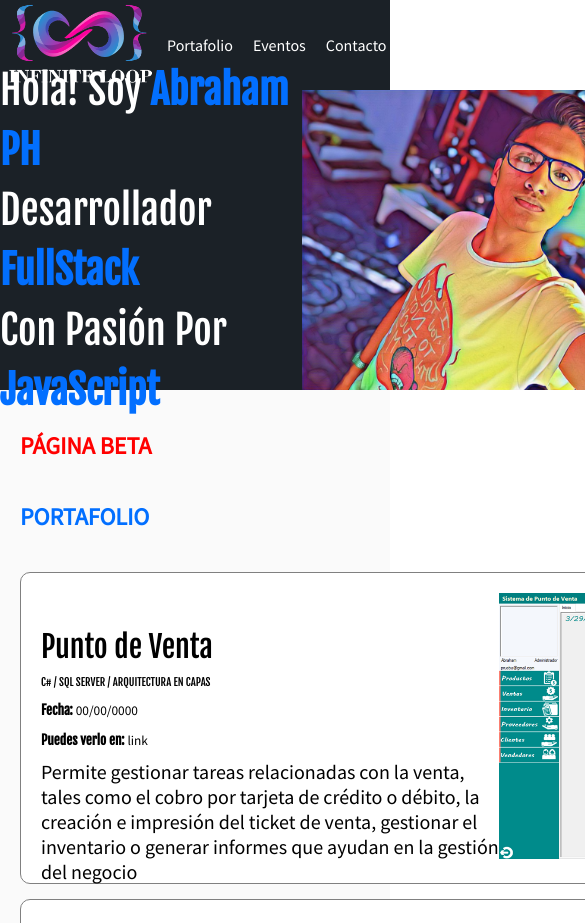
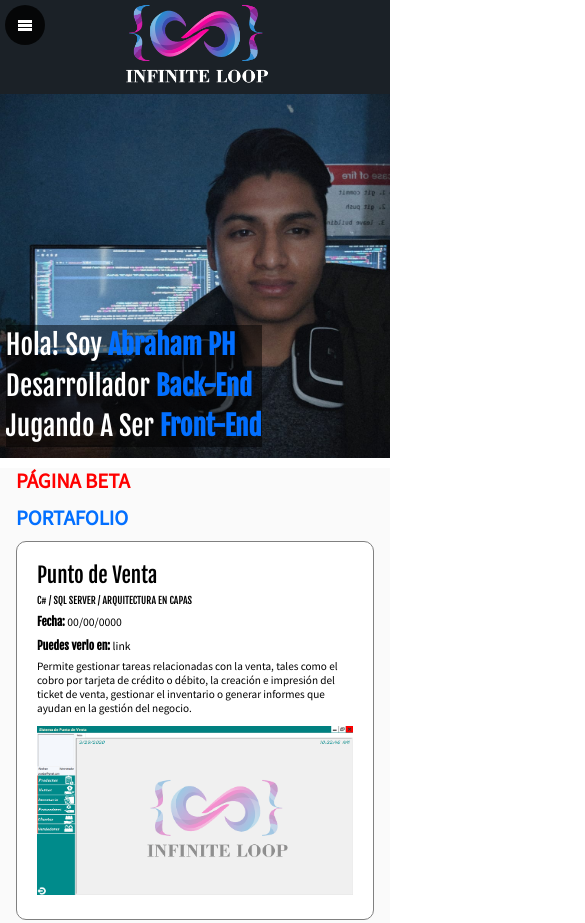
Before and after one commit to AbrahamPH16/Portafolio, a plain HTML site: page index.html in a window 390 px wide. Shown: the top 923 px of the page, 585 px wide, since content can reach past the window. Drawn offline with Linux system fonts and the light colour scheme.

Commit message:
Se realizo responsive

```diff
--- a/css/estilos.css
+++ b/css/estilos.css
@@ -55,6 +55,7 @@ figure{
     display: flex;
     align-items: center;
     justify-content: space-between;
+    flex-wrap: wrap;
 }
 
 .hero-image{
@@ -89,6 +90,7 @@ figure{
     display: flex;
     align-items: center;
     justify-content: space-between;
+    flex-wrap: wrap;
 }
 .project-title{
     font-size: 30px;
@@ -98,20 +100,25 @@ figure{
 }
 
 .project-details{
-    width: 500px;
-    height: 200px;
+    width: 50%;
 }
 
 .project-imageContainer{
-    width: 500px;
+    width: 50%;
+}
+
+.project-imageContainer img{
+    max-width: 100%;
+    width: 100%;
 }
 .header{
     background-color: #1b2127;
     color: white;
     display: flex;
     height: 90px;
-
+    align-items: center;
     justify-content: space-between;
+    flex-wrap: wrap;
 }
 
 .header a{
@@ -161,6 +168,7 @@ figure{
     display: flex;
     align-items: center;
     justify-content: space-evenly;
+    flex-wrap: wrap;
 }
 .footer img{
     vertical-align: middle;
@@ -180,8 +188,8 @@ figure{
 }
 .event{
 
-    margin: 10px;
-    width: 480px;
+    margin: 1%;
+    width: 48%;
     flex-shrink: 0;
     border-radius: 10px;
     overflow: hidden;
@@ -189,8 +197,8 @@ figure{
 }
 
 .event img{
-    width: 480px;
-    height: 200px;
+    width: 100%;
+    height: 100%;
     }
 
 .event-detail{
@@ -221,6 +229,7 @@ figure{
     display: flex;
     align-items: center;
     justify-content: space-between;
+    flex-wrap: wrap;
 }
 
 .social{
@@ -277,7 +286,8 @@ figure{
 }
 
 .container{
-    width: 1000px;
+    max-width: 1000px;
+    flex: 1;
     margin: 0 auto;
     display: inherit;
     justify-content: inherit;
@@ -294,3 +304,216 @@ figure{
     color: red;
     align-content: center;
 }
+
+.burger-button{
+    width: 40px;
+    height: 40px;
+    border-radius: 50%;
+    background-color:rgba(0,0,0,.8);
+    display: none;
+    align-items: center;
+    justify-content: center;
+    position: fixed;
+    z-index: 4;
+    left: 5px;
+    top: 5px;
+    color: white;
+
+}
+
+
+@media screen and (max-width:1023px){
+    /* Desktop */
+
+    .event-list-title{
+        margin-left: 0;
+    }
+    .portfolio{
+        padding: 0;
+    }
+    .container{
+        padding: 0 1em;
+
+    }
+    .hero{
+        height: 400px;
+        position: relative;
+        overflow: hidden;
+        padding: 2em;
+    }
+
+    .hero img{
+        position: absolute;
+        z-index: 1;
+        left: 0;
+        right: 0;
+        top: 0;
+        bottom: 0;
+        width: 100%;
+        height: 100%;
+    }
+
+    h1{
+        font-size: 2em;
+        z-index: 2;
+    }
+}
+
+@media screen and (max-width: 767px){
+    /* Tablet */
+
+    h1{
+        position: absolute;
+        bottom: 3%;
+        left: 1.5%;
+        font-size: 1.7em;
+        background: rgba(0,0,0,0.5);
+    }
+    .hero{
+        height: 300px;
+    }
+    .hero img{
+        width: 100%;
+        height: 100%;
+    }
+    h2{
+        font-size: 1.3em ;
+        margin: .5em 0;
+    }
+    .burger-button{
+        display: flex;
+    }
+    .header{
+        display: block;
+        height: auto;
+    }
+    .header ol{
+        display: block;
+    }
+    .header ol li{
+        height: 50px;
+    }
+    .header a{
+        justify-content: center;
+        height: 20px;
+        font-size: 2em;
+        text-decoration: underline;
+        margin-bottom: 0.5em;
+    }
+
+    .header .logo{
+        text-align: center;
+    }
+
+    .menu{
+        position: fixed;
+        background-color:rgba(2,111,255,0.9);
+        z-index: 3;
+        top: 0;
+        left: -100vw;
+        width: 100vw;
+        bottom: 0;
+        display: flex;
+        align-items: center;
+        justify-content: center;
+        transition: .3s;
+    }
+
+    .menu.is-active{
+        left:0;
+    }
+
+    .project{
+        display: block;
+    }
+
+    .project-imageContainer{
+        width:auto;
+        text-align: center;
+    }
+
+    .project-details{
+        width: auto;
+    }
+
+    .project-course, .project-date, .project-url{
+        margin:.4em 0;
+    }
+
+    .project-title{
+        font-size: 1.5em;
+        margin-bottom: .3em;
+    }
+
+    .project-url{
+        font-size: 1em;
+    }
+
+    .project-course{
+        font-size: .7em;
+    }
+
+    .project-date{
+        font-size: 1em;
+    }
+
+    .project-description{
+        font-size: .8em;
+    }
+
+    .event{
+        width: auto;
+        flex-shrink: initial;
+    }
+
+    .event img{
+        width: 100%;
+        height: 100%;
+    }
+
+
+
+}
+
+@media screen and (max-width: 480px){
+    /* Android or Iphone */
+    .project-details{
+        font-size: 14px;
+    }
+
+    .event-detail{
+        margin: -2em .5em .5em;
+        padding: 1em;
+    }
+
+    .contact{
+        height: auto;
+        padding: 1em 0;
+        text-align: center;
+        display: block;
+    }
+
+    .form-email button{
+        margin: 1em auto;
+    }
+
+    .form-email h3{
+        margin-top: 0;
+    }
+}
+
+@media screen and (max-width: 320px){
+    /* Iphone or Android */
+    .hero{
+        height: initial;
+    }
+    h1{
+        position: initial;
+        font-size: 1em;
+        background: rgba(0,0,0,0.5);
+    }
+
+    .hero{
+        padding: 2em 1em;
+    }
+}
--- /dev/null
+++ b/css/fonts.css
@@ -0,0 +1,41 @@
+@font-face {
+    font-family: 'icomoon';
+    src:  url('../fonts/icomoon.eot?clv26c');
+    src:  url('../fonts/icomoon.eot?clv26c#iefix') format('embedded-opentype'),
+      url('../fonts/icomoon.ttf?clv26c') format('truetype'),
+      url('../fonts/icomoon.woff?clv26c') format('woff'),
+      url('../fonts/icomoon.svg?clv26c#icomoon') format('svg');
+    font-weight: normal;
+    font-style: normal;
+    font-display: block;
+  }
+
+  [class^="icon-"], [class*=" icon-"] {
+    /* use !important to prevent issues with browser extensions that change fonts */
+    font-family: 'icomoon' !important;
+    speak: never;
+    font-style: normal;
+    font-weight: normal;
+    font-variant: normal;
+    text-transform: none;
+    line-height: 1;
+
+    /* Better Font Rendering =========== */
+    -webkit-font-smoothing: antialiased;
+    -moz-osx-font-smoothing: grayscale;
+  }
+
+  .icon-github:before {
+    content: "\e901";
+  }
+  .icon-twitter:before {
+    content: "\e902";
+    color: #1da1f2;
+  }
+  .icon-facebook:before {
+    content: "\e903";
+    color: #1877f2;
+  }
+  .icon-menu:before {
+    content: "\e900";
+  }
--- a/index.html
+++ b/index.html
@@ -1,26 +1,32 @@
 <!DOCTYPE html>
 <html lang="es">
+
 <head>
     <meta charset="UTF-8">
-        <title> Abraham Pacheco  </title>
+    <title> Abraham Pacheco </title>
     <link rel="icon" type="image/png" href="images/Banner1.png">
+    <!-- <link rel="stylesheet" href="css/media.css" media="screen and (max-width:768px)"/> -->
     <link rel="stylesheet" href="css/estilos.css">
+    <link rel="stylesheet" href="css/fonts.css">
     <link href="https://fonts.googleapis.com/css?family=Fjalla+One|Source+Sans+Pro&display=swap" rel="stylesheet">
+    <meta name="viewport" content="width=device-width, initial-scale=1.0">
 </head>
+
 <body>
+    <i class="icon-menu burger-button" id="burger-menu"></i>
     <header class="header">
         <div class="container">
             <figure class="logo">
                 <img src="images/Banner1.png" alt="Logo de Empresa" height="90">
             </figure>
 
-         <nav class="menu">
+            <nav class="menu" id="nav">
                 <ol>
                     <li>
                         <a href="#portafolio" class="link">Portafolio</a>
                     </li>
                     <li>
-                    <a href="#eventos" class="link">Eventos</a>
+                        <a href="#eventos" class="link">Certificados</a>
                     </li>
                     <li>
                         <a href="#contacto" class="link">Contacto</a>
@@ -32,14 +38,14 @@
     <section class="hero">
         <div class="container">
             <h1>
-                    Hola! Soy <strong class="name"> Abraham PH </strong> <br> Desarrollador <strong class="name"> FullStack </strong>  <br>Con Pasi&oacute;n Por <strong>JavaScript</strong>
+                Hola! Soy <strong class="name"> Abraham PH </strong> <br> Desarrollador <strong class="name"> Back-End
+                </strong> <br>Jugando A Ser <strong>Front-End</strong>
             </h1>
-                <img src="images/hero2.jpg" class="hero-image" width="500" height="300" alt="Hero">
+            <img src="images/F6.jpeg" class="hero-image" width="500" height="300" alt="Hero">
         </div>
 
-            <!--<img src="images/hero1.jpg" width="500" height="300" alt="Hero"> -->
+
     </section>
-        <!--Portafolio-->
     <section id="portafolio" class="portfolio">
         <div class="container">
             <h2 class="beta">P&aacute;gina Beta</h2>
@@ -51,12 +57,14 @@
                     <p class="project-date"><small><strong> Fecha: </strong> 00/00/0000 </small> </p>
                     <p class="project-url"><small><strong> Puedes verlo en: </strong> link </small> </p>
                     <p class="project-description">
-                            Permite gestionar tareas relacionadas con la venta, tales como el cobro por tarjeta de crédito o débito, la creación e impresión del ticket de venta, gestionar el inventario o generar informes que ayudan en la gestión del negocio
+                        Permite gestionar tareas relacionadas con la venta, tales como el cobro por tarjeta de crédito o
+                        débito, la creación e impresión del ticket de venta, gestionar el inventario o generar informes
+                        que ayudan en la gestión del negocio.
                     </p>
                 </div>
 
                 <figure class="project-imageContainer">
-                         <img class="project-image" src="images/Index.png" alt="proyecto" width="500" >
+                    <img class="project-image" src="images/Index.png" alt="proyecto" >
                 </figure>
             </article>
             <article class="project">
@@ -66,12 +74,13 @@
                     <p class="project-date"><small><strong> Fecha: </strong> 00/00/0000 </small> </p>
                     <p class="project-url"><small><strong> Puedes verlo en: </strong> link </small> </p>
                     <p class="project-description">
-                            App movil multiplataforma desarrollada en Flutter y Dart que permite calificar videojuegos a base de estrellas y dejar comentarios sobre el mismo.
+                        App movil multiplataforma desarrollada en Flutter y Dart que permite calificar videojuegos a
+                        base de estrellas y dejar comentarios sobre el mismo.
                     </p>
                 </div>
 
                 <figure class="project-imageContainer">
-                         <img class="project-image" src="images/platzi-video-react-native.png" alt="proyecto" width="500" >
+                    <img class="project-image" src="images/platzi-video-react-native.png" alt="proyecto">
                 </figure>
             </article>
             <article class="project">
@@ -81,12 +90,13 @@
                     <p class="project-date"><small><strong> Fecha: </strong> 00/00/0000 </small> </p>
                     <p class="project-url"><small><strong> Puedes verlo en: </strong> link </small> </p>
                     <p class="project-description">
-                            Software desarrolllado para la empresa I.H.S el cual permirte llevar un control de todos sus procesos internos, generar y enviar documentos word.
+                        Software desarrolllado para la empresa I.H.S el cual permirte llevar un control de todos sus
+                        procesos internos, generar y enviar documentos word.
                     </p>
                 </div>
 
                 <figure class="project-imageContainer">
-                         <img class="project-image" src="images/IHSVENTAS.png" alt="proyecto" width="500" >
+                    <img class="project-image" src="images/IHSVENTAS.png" alt="proyecto">
                 </figure>
             </article>
         </div>
@@ -96,60 +106,61 @@
         <h2 class="event-list-title">Más sobre mi</h2>
     </div>
 
-        <!--Portafolio end-->
-        <!--Eventos-->
-
     <section id="eventos" class="event-list">
         <div class="container">
             <article class="event">
                 <figure class="event-imageContainer">
-                        <img class="event_image" src="images/mas1.png" alt="Conferencia" width="500" height="300">
+                    <img class="event_image" src="images/mas1.png" alt="Conferencia" width="100%" height="100%">
                 </figure>
                 <div class="event-detail">
                     <h3 class="event-title">Fundamentos de JavaScript</h3>
                     <p class="event-description"></p>
-                        <a class="event-url" href="https://platzi.com/@CryptoPach/curso/1339-fundamentos-javascript/diploma/detalle/"  target="_blank">Ver</a>
+                    <a class="event-url"
+                        href="https://platzi.com/@CryptoPach/curso/1339-fundamentos-javascript/diploma/detalle/"
+                        target="_blank">Ver</a>
                 </div>
 
             </article>
             <article class="event">
                 <figure class="event-imageContainer">
-                        <img class="event_image" src="images/mas2.png" alt="Conferencia" width="500" height="300">
+                    <img class="event_image" src="images/mas2.png" alt="Conferencia" width="100%" height="100%">
                 </figure>
                 <div class="event-detail">
                     <h3 class="event-title">Flutter</h3>
                     <p class="event-description"></p>
-                        <a class="event-url" href="https://platzi.com/@CryptoPach/curso/1386-flutter/diploma/detalle/"  target="_blank">Ver</a>
+                    <a class="event-url" href="https://platzi.com/@CryptoPach/curso/1386-flutter/diploma/detalle/"
+                        target="_blank">Ver</a>
                 </div>
 
             </article>
             <article class="event">
                 <figure class="event-imageContainer">
-                        <img class="event_image" src="images/mas3.png" alt="Conferencia" width="500" height="300">
+                    <img class="event_image" src="images/mas3.png" alt="Conferencia" width="100%" height="100%">
                 </figure>
                 <div class="event-detail">
                     <h3 class="event-title">Python</h3>
                     <p class="event-description"> </p>
-                        <a class="event-url" href="https://platzi.com/@CryptoPach/curso/1104-python/diploma/detalle/"  target="_blank">Ver</a>
+                    <a class="event-url" href="https://platzi.com/@CryptoPach/curso/1104-python/diploma/detalle/"
+                        target="_blank">Ver</a>
                 </div>
 
             </article>
             <article class="event">
                 <figure class="event-imageContainer">
-                        <img class="event_image" src="images/mas4.png" alt="Conferencia" width="500" height="300">
+                    <img class="event_image" src="images/mas4.png" alt="Conferencia" width="100%" height="100%">
                 </figure>
                 <div class="event-detail">
-                        <h3 class="event-title">Closures y Scope en JavaScript</h3>
+                    <h3 class="event-title">Git y Github</h3>
                     <p class="event-description"></p>
-                        <a class="event-url" href="https://platzi.com/@CryptoPach/curso/1807-scope/diploma/detalle/"  target="_blank">Ver</a>
+                    <a class="event-url" href="https://platzi.com/@CryptoPach/curso/1557-git-github/diploma/detalle/"
+                        target="_blank">Ver</a>
                 </div>
             </article>
         </div>
 
     </section>
 
-        <!--Eventos end-->
-        <!--Contacto-->
+
     <section id="contacto" class="contact">
         <div class="container">
             <form action="" class="form-email">
@@ -161,17 +172,40 @@
 
                 <a href="https://twitter.com/AbrahamPH16" class="social-link twitter" target="_blank"></a>
                 <a href="https://github.com/AbrahamPH16" class="social-link github" target="_blank"></a>
-                    <a href="https://www.instagram.com/abraham_ph16/?hl=es-la" class="social-link instagram" target="_blank"></a>
+                <a href="https://www.instagram.com/abraham_ph16/?hl=es-la" class="social-link instagram"
+                    target="_blank"></a>
 
             </div>
         </div>
 
     </section>
-        <!--Contacto end-->
-        <footer  class="footer">
+
+    <footer class="footer">
         <div class="container">
             <div><img src="images/Banner1.png" alt="Logo" width="200"></div>
         </div>
     </footer>
+
+    <script>
+        const ipad = window.matchMedia('screen and (max-width: 767px)');
+        const menu = document.querySelector('.menu');
+        const nav = document.querySelector('#nav');
+        const burgerButton = document.querySelector('#burger-menu');
+        ipad.addListener(validation);
+        function validation(event){
+            if(event.matches){
+                burgerButton.addEventListener('click', hideShow);
+                nav.addEventListener('click',hideShow);
+
+            }
+        }
+        validation(ipad);
+        function hideShow(){
+            menu.classList.toggle('is-active');
+        }
+
+    </script>
+
 </body>
+
 </html>
```
Also changed, not shown: fonts/icomoon.ttf (added), fonts/icomoon.woff (added), images/Deneb.jpg (deleted), images/F6.jpeg (added), images/barco.jpg (deleted), images/envelope-solid.svg (deleted), images/facebook-square-brands.svg (deleted), images/github-brands.svg (deleted), images/hero.jpg (added), images/hero1.jpg (added), images/instagram-brands.svg (deleted), images/mas4.png, images/rosa.jpg (deleted), images/twitter-brands.svg (deleted), 3 other files. Lines whose indentation alone changed are shown as unchanged.
